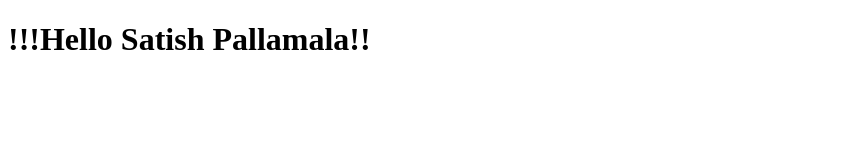
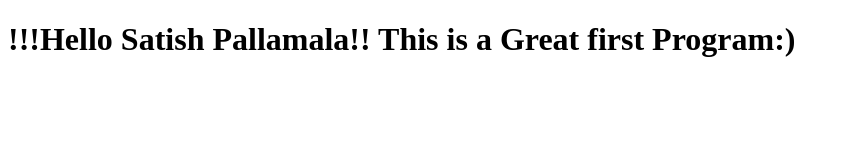
Before and after one commit to satishpallamala/HTML_Lessions, a plain HTML site: page site/index.html in a window 1280 px wide. Shown: the whole page, without its empty margins (0-847 px from the left). Drawn offline with Linux system fonts and the light colour scheme.

Commit message:
Small addition to Content

```diff
--- a/site/index.html
+++ b/site/index.html
@@ -2,6 +2,6 @@
 <html>
 <head><title>Hello Coursera HTML Class</title></head>
 <body>
-<h1>!!!Hello Satish Pallamala!!</h1>
+<h1>!!!Hello Satish Pallamala!! This is a Great first Program:)</h1>
 </body>
 </html>
```
